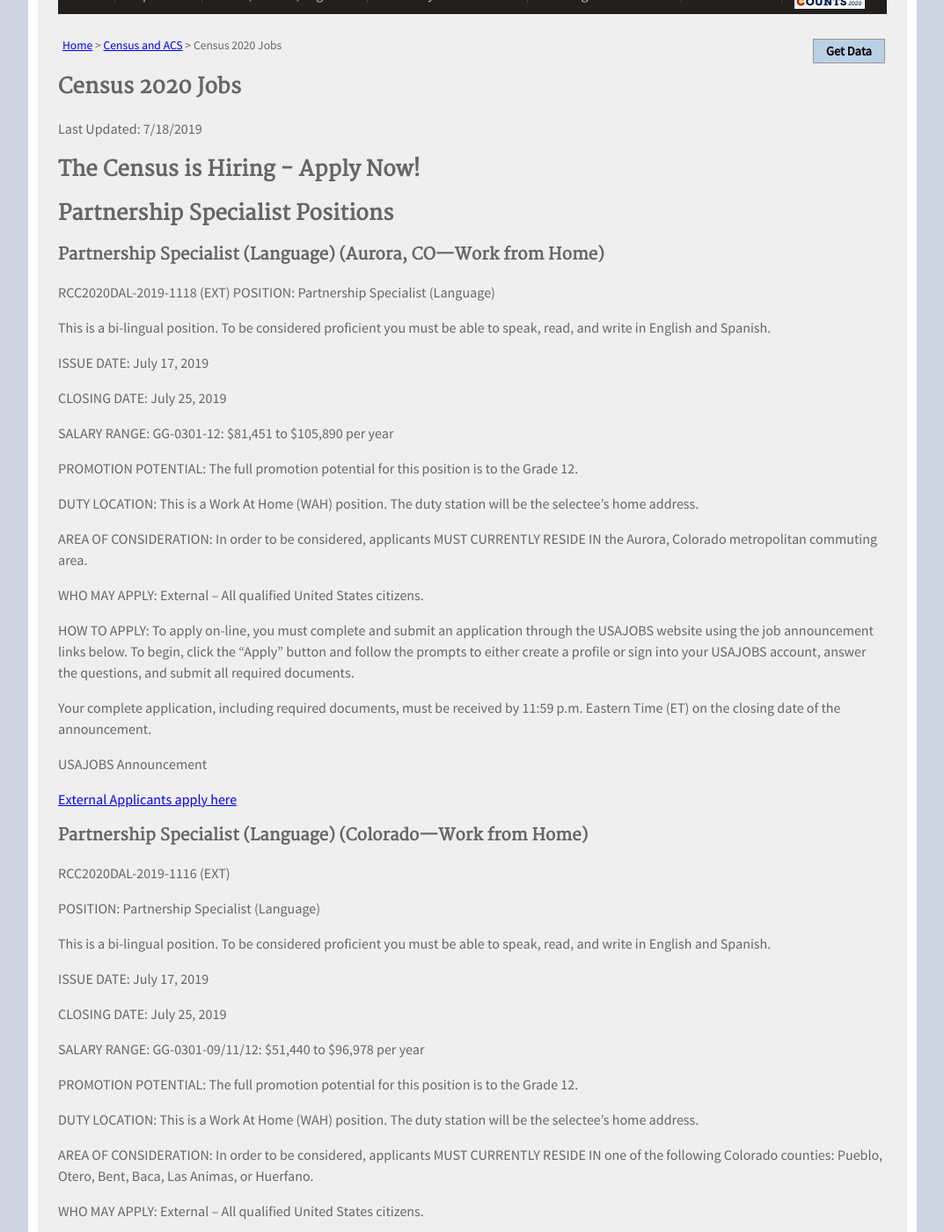
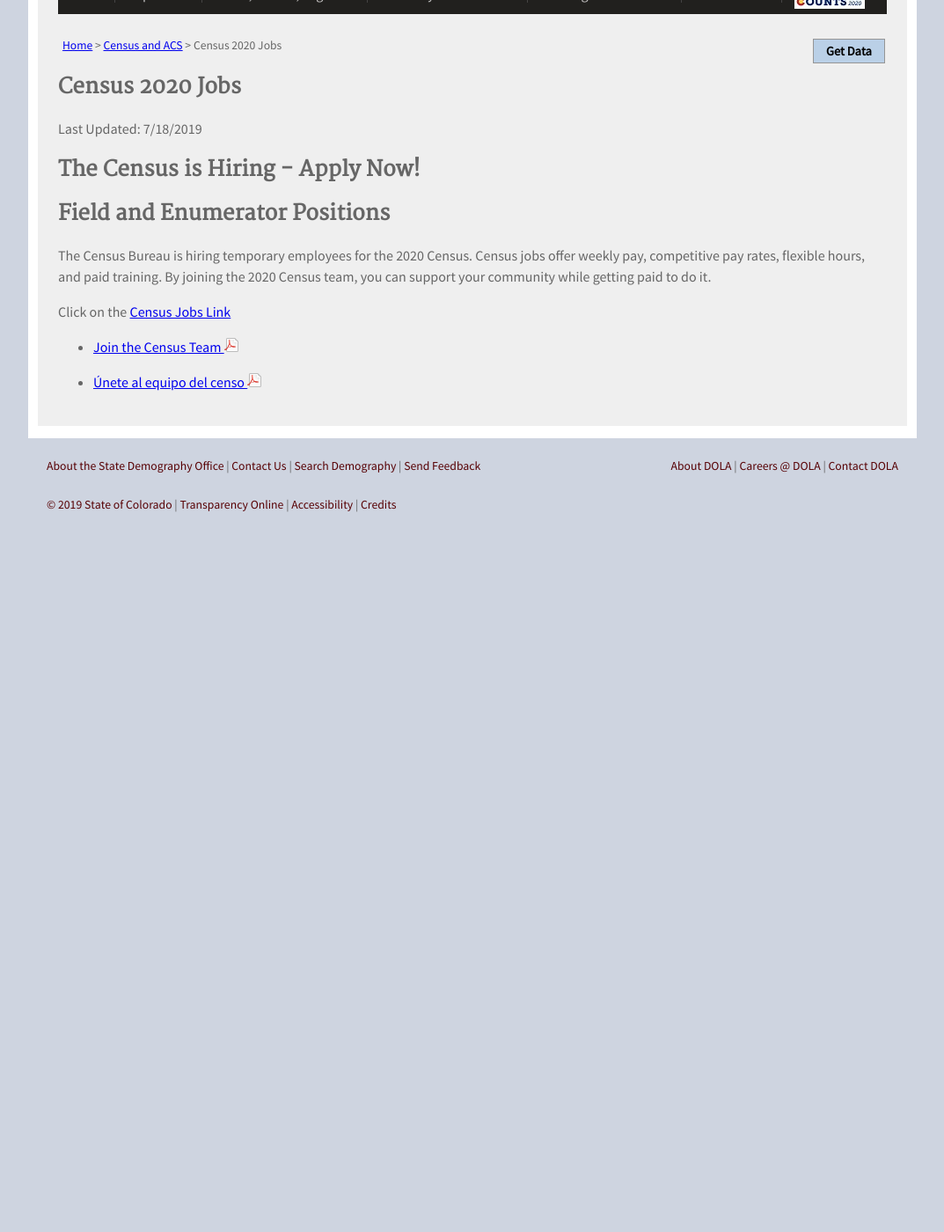
Before and after one commit to TBleess/Website_New, a Jekyll site: the page built from pages/5_CensusACS/2020-census-jobs.md, in a window 1280 px wide and 1400 px high, scrolled down 270 px. Shown: the whole window at 88% size, without its empty margins (103-1176 px from the left). Built offline with Jekyll 4.4.1, drawn with Linux system fonts in a browser that asks for light colours; after the commit the page ends 900 px from its top, so only the background shows below that; some of the changed text lies outside the part shown.

Commit message:
Update 2020-census-jobs.md

```diff
--- a/pages/5_CensusACS/2020-census-jobs.md
+++ b/pages/5_CensusACS/2020-census-jobs.md
@@ -12,101 +12,6 @@
 
 ## The Census is Hiring - Apply Now!
 
-## Partnership Specialist Positions
-
-### Partnership Specialist (Language) (Aurora, CO—Work from Home)
-
-RCC2020DAL-2019-1118 (EXT)
-POSITION: Partnership Specialist (Language)
-
-This is a bi-lingual position. To be considered proficient you must be able to speak, read, and write in English and Spanish.<br>
-
-ISSUE DATE: July 17, 2019<br>
-
-CLOSING DATE: July 25, 2019<br>
-
-SALARY RANGE: GG-0301-12:  $81,451 to $105,890 per year<br>
-
-PROMOTION POTENTIAL: The full promotion potential for this position is to the Grade 12.<br>
-
-DUTY LOCATION: This is a Work At Home (WAH) position. The duty station will be the selectee's home address.<br>
-
-AREA OF CONSIDERATION: In order to be considered, applicants MUST CURRENTLY RESIDE IN the Aurora, Colorado metropolitan commuting area.<br>
-
-WHO MAY APPLY: External – All qualified United States citizens.<br>
-
-HOW TO APPLY: To apply on-line, you must complete and submit an application through the USAJOBS website using the job announcement links below. To begin, click the "Apply" button and follow the prompts to either create a profile or sign into your USAJOBS account, answer the questions, and submit all required documents.<br>
-
-Your complete application, including required documents, must be received by 11:59 p.m. Eastern Time (ET) on the closing date of the announcement.<br>
-
-USAJOBS Announcement<br>
-
-[External Applicants apply here](https://www.usajobs.gov/GetJob/ViewDetails/539516800?#)
-
-### Partnership Specialist (Language) (Colorado—Work from Home)
-RCC2020DAL-2019-1116 (EXT)
-
-POSITION: Partnership Specialist (Language)
-
-
-This is a bi-lingual position. To be considered proficient you must be able to speak, read, and write in English and Spanish.
-
-ISSUE DATE: July 17, 2019
-
-CLOSING DATE: July 25, 2019
-
-SALARY RANGE: GG-0301-09/11/12:  $51,440 to $96,978 per year
-
-PROMOTION POTENTIAL: The full promotion potential for this position is to the Grade 12.
-
-
-DUTY LOCATION: This is a Work At Home (WAH) position. The duty station will be the selectee's home address.
-
-AREA OF CONSIDERATION: In order to be considered, applicants MUST CURRENTLY RESIDE IN one of the following Colorado counties:  Pueblo, Otero, Bent, Baca, Las Animas, or Huerfano.
-
-WHO MAY APPLY: External – All qualified United States citizens.
-
-
-HOW TO APPLY: To apply on-line, you must complete and submit an application through the USAJOBS website using the job announcement links below. To begin, click the "Apply" button and follow the prompts to either create a profile or sign into your USAJOBS account, answer the questions, and submit all required documents.
-
-
-Your complete application, including required documents, must be received by 11:59 p.m. Eastern Time (ET) on the closing date of the announcement.
-
-
-USAJOBS Announcement
-
-[External Applicants apply here](https://www.usajobs.gov/GetJob/ViewDetails/539516200?#)
-
-### Partnership Specialist (Colorado—Work from Home)
-
-RCC2020DAL-2019-1117 (EXT)
-POSITION: Partnership Specialist
-
-ISSUE DATE: July 17, 2019
-
-CLOSING DATE: July 25, 2019
-
-SALARY RANGE: GG-0301-09/11/12:  $51,440 to $96,978 per year
-
-PROMOTION POTENTIAL: The full promotion potential for this position is to the Grade 12.
-
-
-DUTY LOCATION: This is a Work At Home (WAH) position. The duty station will be the selectee's home address.
-
-AREA OF CONSIDERATION: In order to be considered, applicants MUST CURRENTLY RESIDE IN one of the following Colorado counties:  Pueblo, Otero, Bent, Baca, Las Animas, or Huerfano.
-
-WHO MAY APPLY: External – All qualified United States citizens.
-
-
-HOW TO APPLY: To apply on-line, you must complete and submit an application through the USAJOBS website using the job announcement links below. To begin, click the "Apply" button and follow the prompts to either create a profile or sign into your USAJOBS account, answer the questions, and submit all required documents.
-
-Your complete application, including required documents, must be received by 11:59 p.m. Eastern Time (ET) on the closing date of the announcement.
-
-USAJOBS Announcement
-
-[External Applicants apply here](https://www.usajobs.gov/GetJob/ViewDetails/539516600?#)
-
-
 ## Field and Enumerator Positions
 The Census Bureau is hiring temporary employees for the 2020 Census. Census jobs offer weekly pay, competitive pay rates, flexible hours, and paid training. By joining the 2020 Census team, you can support your community while getting paid to do it.
 
```
